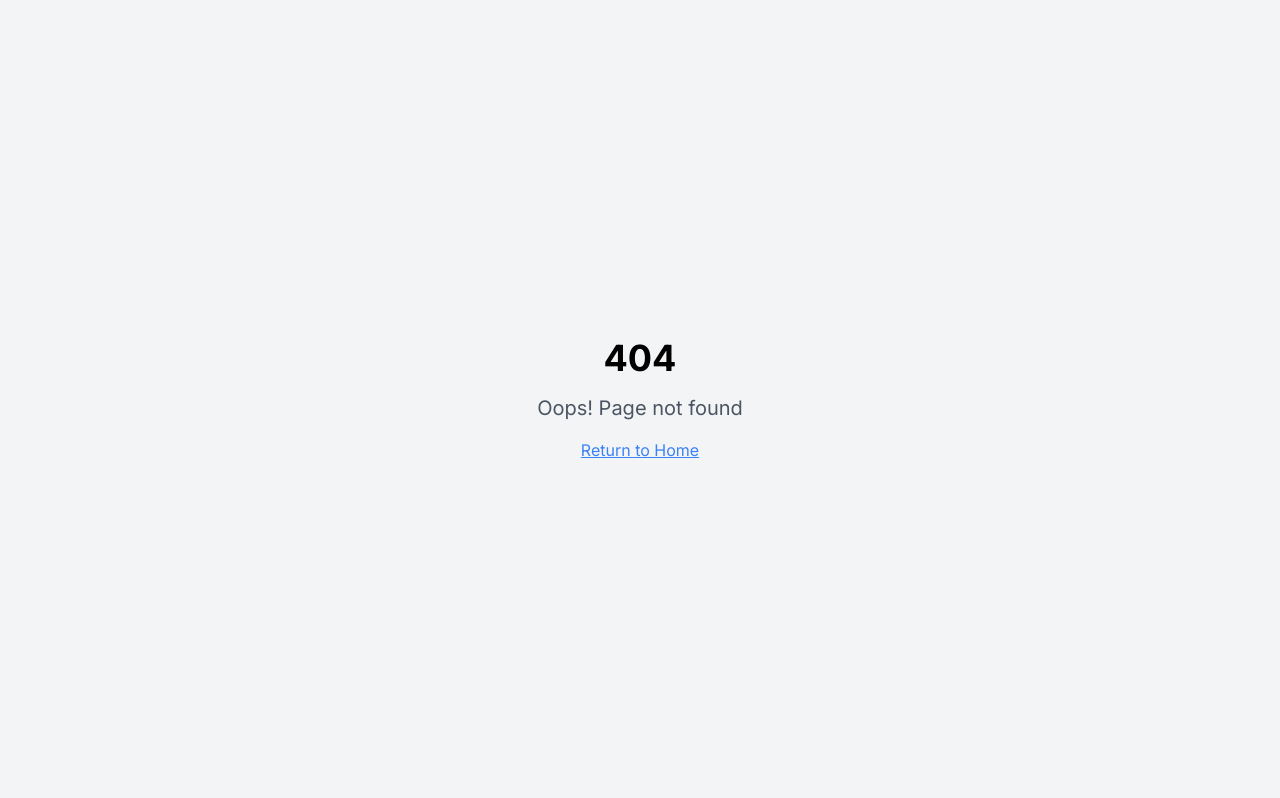
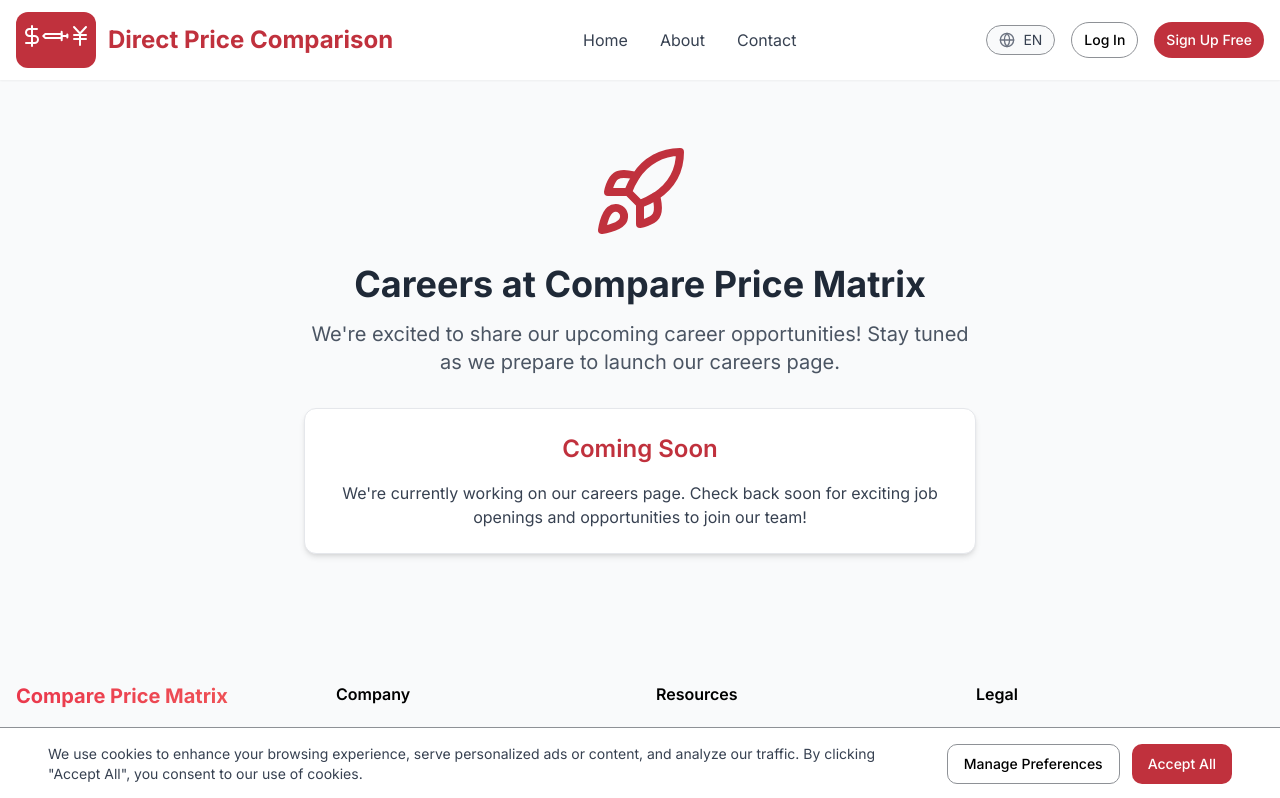
Before and after one commit to Joenasriani/dealfindr-ai-compass, a React (Vite) app: page /careers in a window 1280 px wide. Before the commit this address had no page. Shown: the top 798 px of the page. Built offline with nearby package versions, Linux system fonts and the light colour scheme.

Commit message:
Add career page
Implement a "Coming Soon" page for the careers link.

```diff
--- a/src/App.tsx
+++ b/src/App.tsx
@@ -18,6 +18,7 @@ import Privacy from "./pages/Privacy";
 import Cookies from "./pages/Cookies";
 import MobileApp from "./pages/MobileApp";
 import Extension from "./pages/Extension";
+import Careers from "./pages/Careers";  // Add this import
 
 const App = () => {
   const queryClient = new QueryClient();
@@ -42,6 +43,7 @@ const App = () => {
               <Route path="/cookies" element={<Cookies />} />
               <Route path="/mobile-app" element={<MobileApp />} />
               <Route path="/extension" element={<Extension />} />
+              <Route path="/careers" element={<Careers />} />  {/* Add this route */}
               <Route path="*" element={<NotFound />} />
             </Routes>
           </BrowserRouter>
--- /dev/null
+++ b/src/pages/Careers.tsx
@@ -0,0 +1,37 @@
+
+import React from 'react';
+import Navbar from '@/components/Navbar';
+import Footer from '@/components/Footer';
+import { Rocket } from 'lucide-react';
+
+const Careers = () => {
+  return (
+    <div className="min-h-screen flex flex-col">
+      <Navbar />
+      <main className="flex-grow flex items-center justify-center bg-gray-50 px-4 py-16">
+        <div className="text-center max-w-2xl">
+          <Rocket className="mx-auto h-24 w-24 text-dealfindr-blue mb-6" />
+          <h1 className="text-4xl font-bold mb-4 text-gray-800">
+            Careers at Compare Price Matrix
+          </h1>
+          <p className="text-xl text-gray-600 mb-8">
+            We're excited to share our upcoming career opportunities!
+            Stay tuned as we prepare to launch our careers page.
+          </p>
+          <div className="bg-white shadow-md rounded-lg p-6 border border-gray-200">
+            <h2 className="text-2xl font-semibold mb-4 text-dealfindr-blue">
+              Coming Soon
+            </h2>
+            <p className="text-gray-700">
+              We're currently working on our careers page.
+              Check back soon for exciting job openings and opportunities to join our team!
+            </p>
+          </div>
+        </div>
+      </main>
+      <Footer />
+    </div>
+  );
+};
+
+export default Careers;
```
